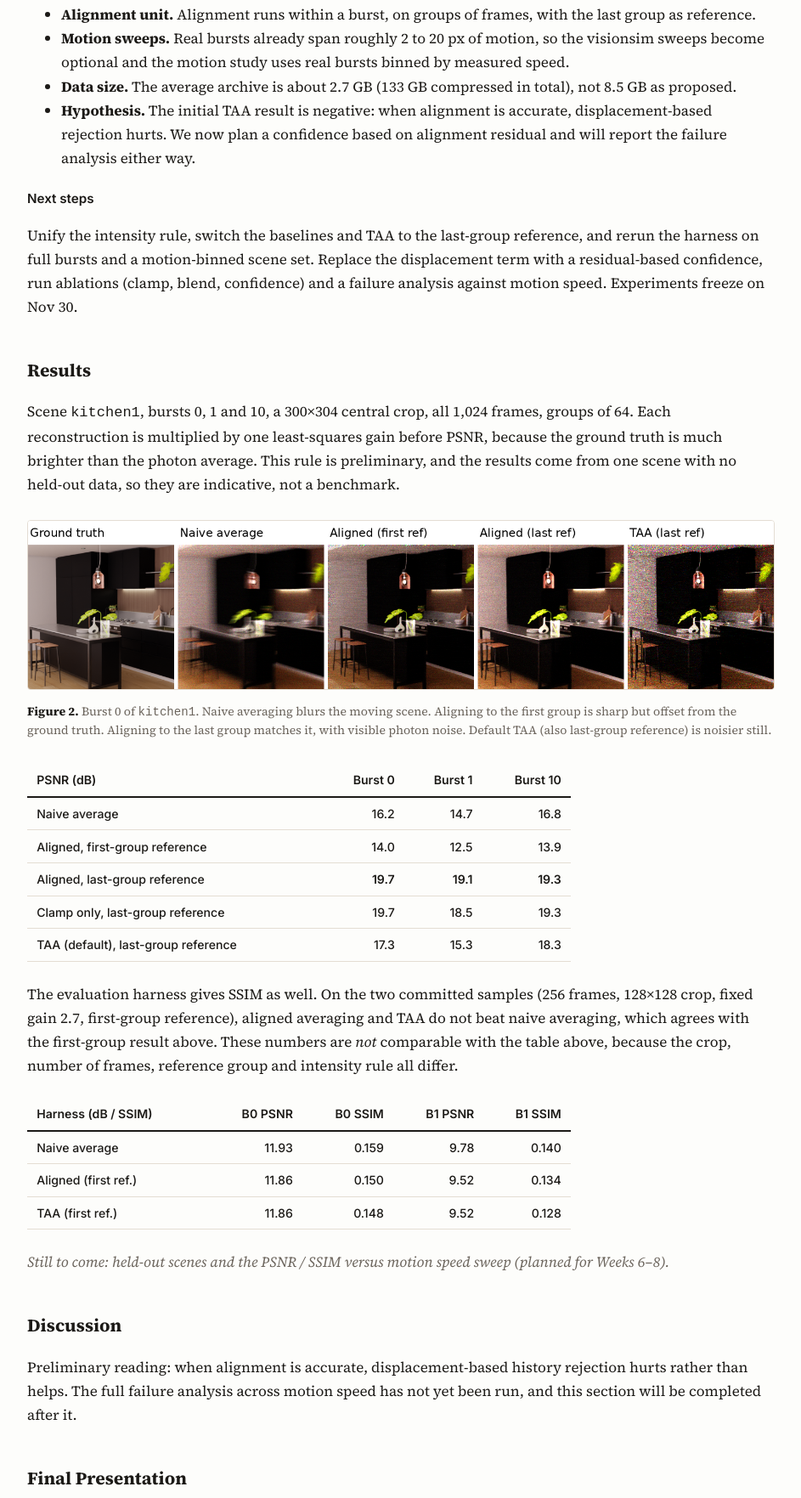
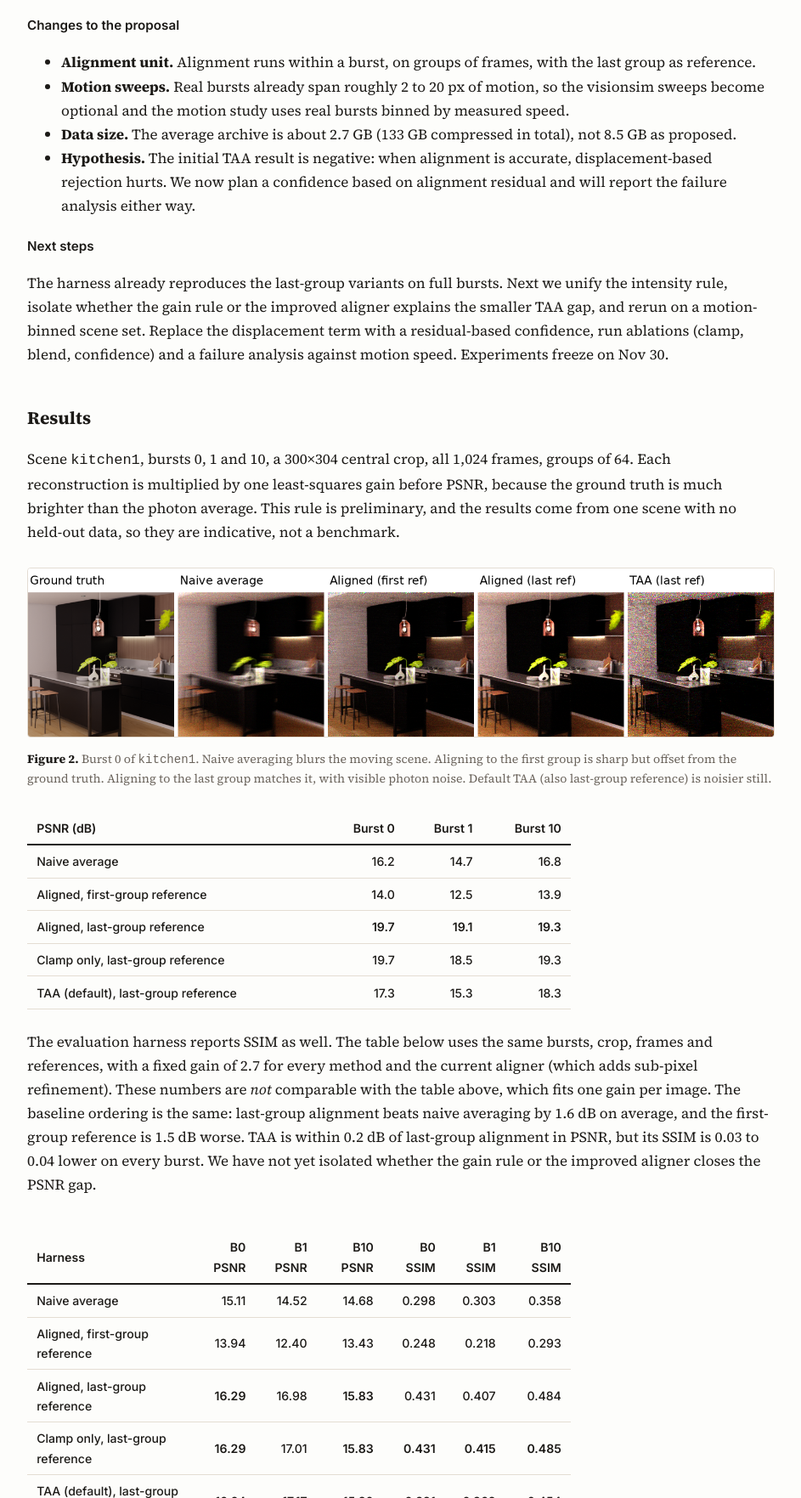
Before and after one commit to 1immy/cs566-project, a plain HTML site: page index.html in a window 1280 px wide. Shown: the part 4994-6757 px from the top of the page at 85% size, without its empty margins (168-1111 px from the left). Drawn offline with Linux system fonts and the light colour scheme.

Commit message:
Site: full kitchen1 harness table with SSIM and updated TAA finding

```diff
--- a/index.html
+++ b/index.html
@@ -202,16 +202,16 @@
 <p><strong>Data and infrastructure.</strong> A loader reads the 1,024-frame bit-packed bursts with frame and crop selection, so a 2&nbsp;GB cube never has to be unpacked in full. A 1&nbsp;MB sample is committed to the repository and a 10-scene slice (about 5&nbsp;GB) is shared with the team. The full set stays on a private NAS for the final runs.</p>
 <p><strong>Alignment.</strong> Coarse-to-fine 8&times;8 block matching on a three-level pyramid, applied to group means (64 frames per group). Every method shares this aligner, so differences between methods come from the merge stage.</p>
 <p><strong>History validation (TAA).</strong> The warped history is clamped to the 3&times;3 neighborhood range of the incoming group and merged as a weighted mean, discounted by a confidence that falls with neighborhood disagreement and with displacement. Switching both components off recovers the aligned baseline.</p>
-<p><strong>Evaluation.</strong> <code>evaluate(reconstruction, ground_truth)</code> returns mean per-channel PSNR and SSIM. A harness runs naive, aligned and TAA pipelines (and plug-in pipelines) on a list of bursts and writes a results table and comparison figures. The full test suite of 48 tests passes.</p>
+<p><strong>Evaluation.</strong> <code>evaluate(reconstruction, ground_truth)</code> returns mean per-channel PSNR and SSIM. A harness runs naive, aligned and TAA pipelines (and plug-in pipelines) on a list of bursts and writes a results table and comparison figures. A report-table mode reproduces the five variants of the results table with the same scene, crop, frames and references. All 90 tests pass.</p>
 
 <h3>Findings</h3>
 <p><strong>The scene moves inside a single burst.</strong> Phase correlation between 256-frame windows shows a mostly horizontal drift of about 9, 20 and 2&nbsp;px across the three bursts we measured, so alignment has to work on groups of frames rather than single binary frames.</p>
-<p><strong>The ground truth is at the pose of the last frames.</strong> Aligning to the first group is 2.2 to 2.9&nbsp;dB <em>worse</em> than naive averaging, while aligning to the last group is 2.5 to 4.4&nbsp;dB better. Our first TAA configuration is 1.0 to 3.8&nbsp;dB worse than plain alignment, because its displacement-based confidence discards correct frames once the motion has been compensated.</p>
+<p><strong>The ground truth is at the pose of the last frames.</strong> Aligning to the first group is 2.2 to 2.9&nbsp;dB <em>worse</em> than naive averaging, while aligning to the last group is 2.5 to 4.4&nbsp;dB better. Under the per-image gain of the first table, our first TAA configuration is 1.0 to 3.8&nbsp;dB worse than plain alignment, because its displacement-based confidence discards correct frames once the motion has been compensated. Under the fixed-gain harness, TAA is within 0.2&nbsp;dB of last-group alignment in PSNR but about 0.04 lower in SSIM.</p>
 
 <h3>Difficulties</h3>
 <ul>
 <li><strong>Reference frame.</strong> A fixed first-group reference, the natural default, makes alignment look harmful. We found this only after comparing against the ground truth at several time offsets.</li>
-<li><strong>Intensity mismatch.</strong> The ground truth is much brighter than the photon average. We currently use two rules, a per-image gain for the main table and a fixed gain of 2.7 in the harness, and one rule has to be chosen and applied everywhere.</li>
+<li><strong>Intensity mismatch.</strong> The ground truth is much brighter than the photon average. We currently use two rules, a per-image gain for the first table and a fixed gain of 2.7 in the harness (second table), and one rule has to be chosen and applied everywhere.</li>
 <li><strong>Noise versus motion.</strong> Single binary frames cannot be aligned, and photon noise in flat regions produces apparent motion, which makes displacement an unreliable proxy for alignment error.</li>
 <li><strong>TAA tuning.</strong> Once alignment has compensated for the motion, the displacement term in our confidence discards correct frames and raises noise.</li>
 </ul>
@@ -225,7 +225,7 @@
 </ul>
 
 <h3>Next steps</h3>
-<p>Unify the intensity rule, switch the baselines and TAA to the last-group reference, and rerun the harness on full bursts and a motion-binned scene set. Replace the displacement term with a residual-based confidence, run ablations (clamp, blend, confidence) and a failure analysis against motion speed. Experiments freeze on Nov&nbsp;30.</p>
+<p>The harness already reproduces the last-group variants on full bursts. Next we unify the intensity rule, isolate whether the gain rule or the improved aligner explains the smaller TAA gap, and rerun on a motion-binned scene set. Replace the displacement term with a residual-based confidence, run ablations (clamp, blend, confidence) and a failure analysis against motion speed. Experiments freeze on Nov&nbsp;30.</p>
 </section>
 <section id="results">
 <h2>Results</h2>
@@ -246,17 +246,21 @@
 <tr><td>TAA (default), last-group reference</td><td>17.3</td><td>15.3</td><td>18.3</td></tr>
 </tbody>
 </table>
-<p>The evaluation harness gives SSIM as well. On the two committed samples (256 frames, 128&times;128 crop, fixed gain 2.7, first-group reference), aligned averaging and TAA do not beat naive averaging, which agrees with the first-group result above. These numbers are <em>not</em> comparable with the table above, because the crop, number of frames, reference group and intensity rule all differ.</p>
+<p>The evaluation harness reports SSIM as well. The table below uses the same bursts, crop, frames and references, with a fixed gain of 2.7 for every method and the current aligner (which adds sub-pixel refinement). These numbers are <em>not</em> comparable with the table above, which fits one gain per image. The baseline ordering is the same: last-group alignment beats naive averaging by 1.6&nbsp;dB on average, and the first-group reference is 1.5&nbsp;dB worse. TAA is within 0.2&nbsp;dB of last-group alignment in PSNR, but its SSIM is 0.03 to 0.04 lower on every burst. We have not yet isolated whether the gain rule or the improved aligner closes the PSNR gap.</p>
+<div style="overflow-x:auto">
 <table class="results-table">
 <thead>
-<tr><th>Harness (dB / SSIM)</th><th>B0 PSNR</th><th>B0 SSIM</th><th>B1 PSNR</th><th>B1 SSIM</th></tr>
+<tr><th>Harness</th><th>B0 PSNR</th><th>B1 PSNR</th><th>B10 PSNR</th><th>B0 SSIM</th><th>B1 SSIM</th><th>B10 SSIM</th></tr>
 </thead>
 <tbody>
-<tr><td>Naive average</td><td>11.93</td><td>0.159</td><td>9.78</td><td>0.140</td></tr>
-<tr><td>Aligned (first ref.)</td><td>11.86</td><td>0.150</td><td>9.52</td><td>0.134</td></tr>
-<tr><td>TAA (first ref.)</td><td>11.86</td><td>0.148</td><td>9.52</td><td>0.128</td></tr>
+<tr><td>Naive average</td><td>15.11</td><td>14.52</td><td>14.68</td><td>0.298</td><td>0.303</td><td>0.358</td></tr>
+<tr><td>Aligned, first-group reference</td><td>13.94</td><td>12.40</td><td>13.43</td><td>0.248</td><td>0.218</td><td>0.293</td></tr>
+<tr><td>Aligned, last-group reference</td><td><strong>16.29</strong></td><td>16.98</td><td><strong>15.83</strong></td><td>0.431</td><td>0.407</td><td>0.484</td></tr>
+<tr><td>Clamp only, last-group reference</td><td><strong>16.29</strong></td><td>17.01</td><td><strong>15.83</strong></td><td><strong>0.431</strong></td><td><strong>0.415</strong></td><td><strong>0.485</strong></td></tr>
+<tr><td>TAA (default), last-group reference</td><td>16.24</td><td><strong>17.17</strong></td><td>15.80</td><td>0.391</td><td>0.369</td><td>0.454</td></tr>
 </tbody>
 </table>
+</div>
 <p class="tbd">Still to come: held-out scenes and the PSNR / SSIM versus motion speed sweep (planned for Weeks 6&ndash;8).</p>
 </section>
 <section id="discussion">
```
Also changed, not shown: 2 other files.
